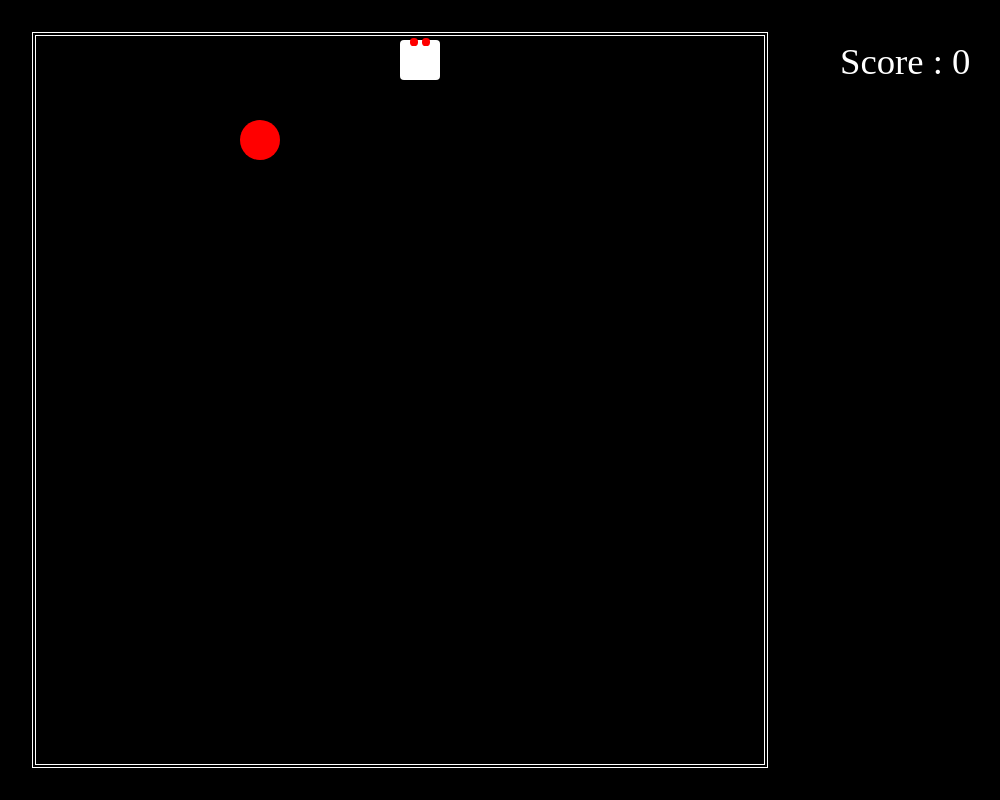
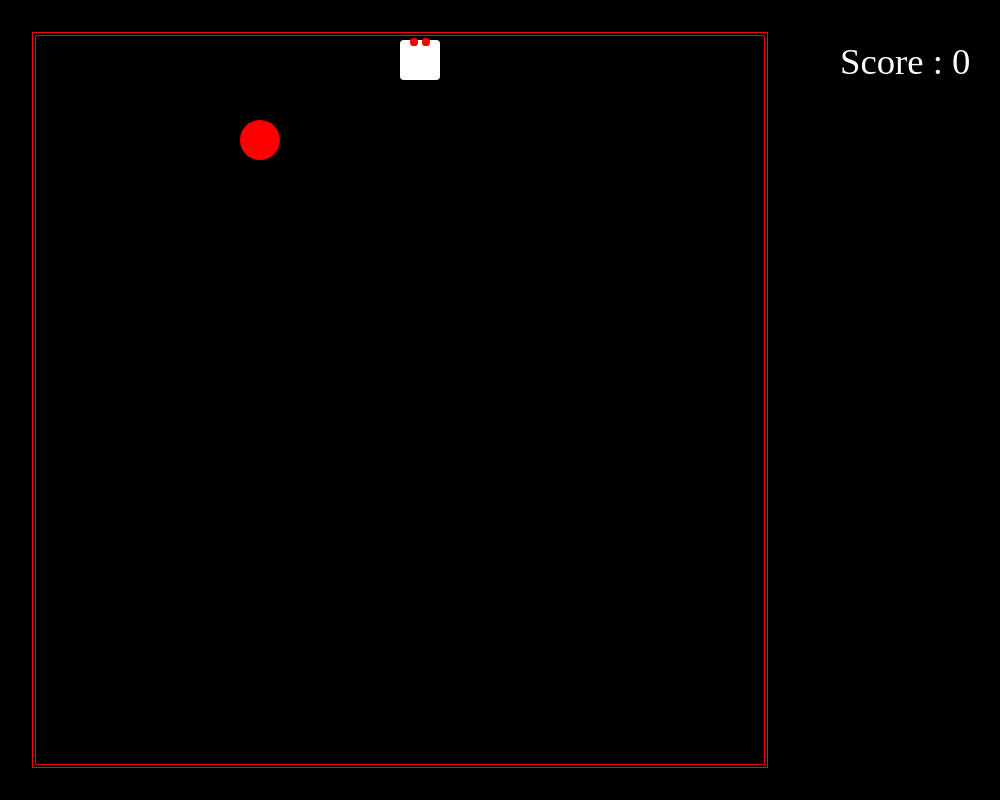
Before and after one commit to Blesan27/SnakeGame, a plain HTML site: page index.html in a window 1280 px wide. Shown: the whole page, without its empty margins (0-1000 px from the left). Drawn offline with Linux system fonts and the light colour scheme.

Commit message:
added GameOver

```diff
--- a/index.html
+++ b/index.html
@@ -7,18 +7,26 @@
     </head>
     <body>
         <script>
+            // ==================================== Variables ===================================
+            var tookStep = true;
+            var snakeBody = new Set();
+            var setIntervalID;
             var body = document.querySelector("body");
+            var headTopPos = 50,headLeftPos = 50;
+            var tailPos = "";
+
             body.style.backgroundColor = "black";
 
-            var borderBox = document.createElement("div");
-            borderBox.style.position = "absolute";
-            borderBox.style.left = "4vh";
-            borderBox.style.top = "4vh";
-            borderBox.style.width = "91vh";
-            borderBox.style.height = "91vh";
-            borderBox.style.backgroundColor = "transparent";
-            borderBox.style.border = "4px double white";
-            body.appendChild(borderBox);
+            var gameBox = document.createElement("div");
+            gameBox.style.position = "absolute";
+            gameBox.style.left = "4vh";
+            gameBox.style.top = "4vh";
+            gameBox.style.width = "91vh";
+            gameBox.style.height = "91vh";
+            gameBox.style.backgroundColor = "transparent";
+            gameBox.style.border = "4px double white";
+            body.appendChild(gameBox);
+
             // ==================================== Constants ===================================
             const BOX_WIDTH = "5vh";
             const BOX_HEIGHT = "5vh";
@@ -28,6 +36,7 @@
             const BOX_BACKGROUND_COLOR = "white";
             const SNAKE_SPEED = 5;
             // ================================= Helper Functions ===============================
+
             function getValidPosition(pos){
                 pos = Math.min(pos, 90);
                 pos = Math.max(pos, 5);
@@ -47,6 +56,20 @@
                 box.style.transition = BOX_TRANSITION;
                 box.style.transitionTimingFunction = BOX_TRANSITIONTIMINGFUNCTION;
                 return box;
+            }
+            function isGameOver(headTopPos,headLeftPos){
+                if(snakeBody.has(headTopPos+"vh"+headLeftPos+"vh")){
+                    return true;
+                }
+                if(headTopPos!=getValidPosition(headTopPos) || headLeftPos!=getValidPosition(headLeftPos)){
+                    return true;
+                }
+                return false;
+            }
+            function gameOver(){
+                clearInterval(setIntervalID);
+                gameBox.style.borderColor = "red";
+                console.log("GAME OVER");
             }
 
             // ================================== Directions ==========================================
@@ -75,7 +98,6 @@
             }
 
             // ======================================== SNAKE ======================================
-            var topPos = 50,leftPos = 50;
             var head = document.createElement("div");
             head.style.backgroundColor = BOX_BACKGROUND_COLOR;
             head.style.position = "absolute";
@@ -112,30 +134,42 @@
 
             snake = [];
             snake[0] = head;
+            snakeBody.add(head.style.top+head.style.left);
 
             function moveSnake(){
-                topPos += directions[currentDirection][0]*SNAKE_SPEED;
-                leftPos += directions[currentDirection][1]*SNAKE_SPEED;
+                snakeBody.delete(tailPos);
+                tookStep = true;
 
-                topPos = getValidPosition(topPos);
-                leftPos = getValidPosition(leftPos);
+                headTopPos += directions[currentDirection][0]*SNAKE_SPEED;
+                headLeftPos += directions[currentDirection][1]*SNAKE_SPEED;
 
-                if(topPos == appleTopPos && leftPos == appleLeftPos){
+                if(isGameOver(headTopPos,headLeftPos))gameOver();
+
+                headTopPos = getValidPosition(headTopPos);
+                headLeftPos = getValidPosition(headLeftPos);
+
+                if(headTopPos == appleheadTopPos && headLeftPos == appleheadLeftPos){
                     console.log("Caught Apple");
                     placeApple();
                     currentScore += 10;
                     updateScore(currentScore);
                     snake[snake.length] = getNewBox(snake[snake.length-1].style.top,snake[snake.length-1].style.left);
+                    console.log(snake);
+                    //TODO making touching body stoping snake
+                    //snakeBody is adding empty string
+                    snakeBody.add(""+snake[snake.length-2].style.top+""+snake[snake.length-2].style.left);
+
                     body.append(snake[snake.length-1]);
                 }
                 for(let i=snake.length-1 ; i>0 ;i--){
                     snake[i].style.top = snake[i-1].style.top;
                     snake[i].style.left = snake[i-1].style.left;
                 }
+                tailPos = snake[snake.length-1].style.top+snake[snake.length-1].style.left;
                 snake[0].style.transform = "rotate("+rotation[currentDirection]+"deg)";
-                snake[0].style.top = topPos+"vh";
-                snake[0].style.left = leftPos+"vh";
-
+                snake[0].style.top = headTopPos+"vh";
+                snake[0].style.left = headLeftPos+"vh";
+                snakeBody.add(snake[0].style.top+snake[0].style.left);
             }
 
             // ====================================== Apple =======================================
@@ -145,42 +179,49 @@
             appleBox.style.height = "5vh";
             appleBox.style.backgroundColor = "red";
             appleBox.style.borderRadius = "50%";
-            var appleTopPos = 0, appleLeftPos = 0;
+            var appleheadTopPos = 0, appleheadLeftPos = 0;
             placeApple();
 
             body.appendChild(appleBox);
 
             function placeApple(){
-                appleTopPos = getValidPosition(Math.floor((Math.random()*100)/5)*5);
-                appleLeftPos = getValidPosition(Math.floor((Math.random()*100)/5)*5);
-                console.log("Placing Apple to "+appleTopPos+" "+appleLeftPos);
-                appleBox.style.top = appleTopPos+"vh";
-                appleBox.style.left = appleLeftPos+"vh";
+                appleheadTopPos = getValidPosition(Math.floor((Math.random()*100)/5)*5);
+                appleheadLeftPos = getValidPosition(Math.floor((Math.random()*100)/5)*5);
+                console.log("Placing Apple to "+appleheadTopPos+" "+appleheadLeftPos);
+                appleBox.style.top = appleheadTopPos+"vh";
+                appleBox.style.left = appleheadLeftPos+"vh";
             }
 
 
             // ================================== Event Listeners ======================================
             document.addEventListener("keydown", (event)=>{
+                console.log(snakeBody);
+                if(!tookStep)return;
                 // console.log(event.key+" "+event.code);
                 switch(event.code){
                     case "ArrowUp":
                         if(currentDirection == 0 || currentDirection == 2){
                             currentDirection = 1;
+
+                            tookStep = false;
                         }
                         break;
                     case "ArrowDown":
                         if(currentDirection == 0 || currentDirection == 2){
                             currentDirection = 3;
+                            tookStep = false;
                         }
                         break;
                     case "ArrowLeft":
                         if(currentDirection == 1 || currentDirection == 3){
                             currentDirection = 0;
+                            tookStep = false;
                         }
                         break;
                     case "ArrowRight":
                         if(currentDirection == 1 || currentDirection == 3){
                             currentDirection = 2;
+                            tookStep = false;
                         }
                         break;
                     default:
@@ -190,7 +231,7 @@
             });
 
             // ===================================== Game Loop ==========================================
-            setInterval(moveSnake, 300);
+            setIntervalID = setInterval(moveSnake, 300);
         </script>
     </body>
 </html>
```
